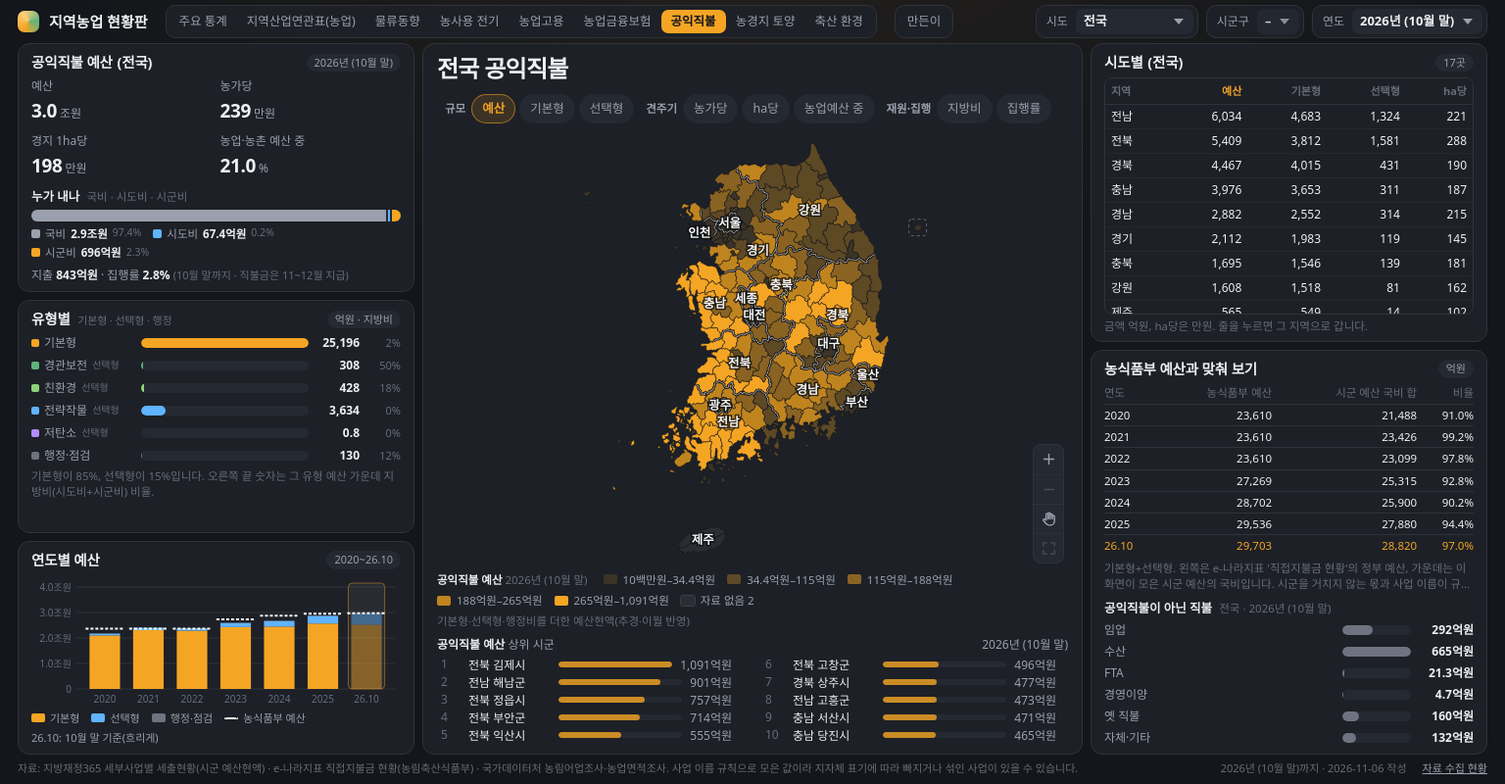
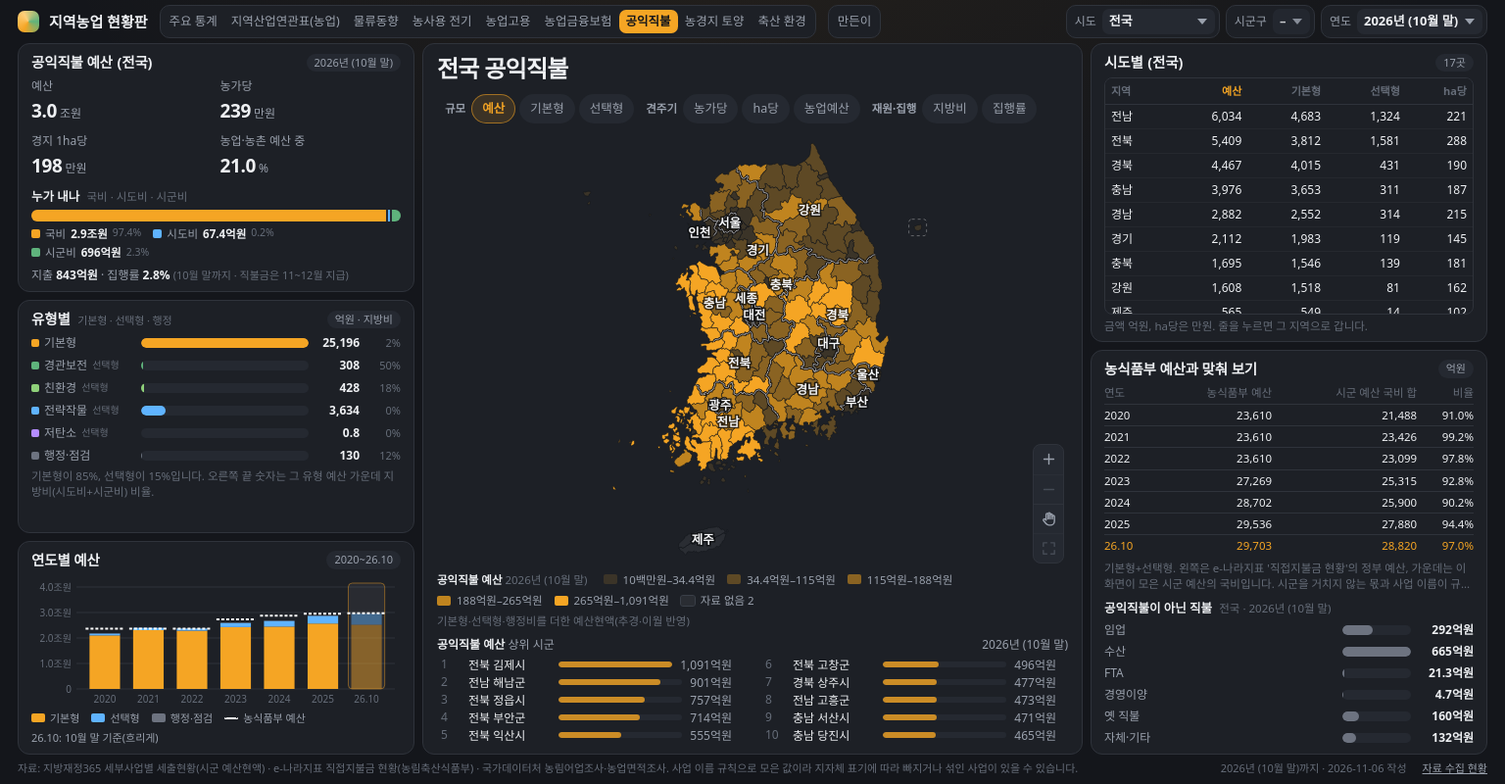
Before and after one commit to eins-going/rStat, a website: page jikbul.html in a window 1536 px wide. Shown: the whole page at 98% size. Drawn offline with nearby package versions, Linux system fonts and the light colour scheme; a web font is replaced by a local one.

Commit message:
메뉴·고르기 칸 여백 줄임(노트북 폭에서 한 줄), 공익직불 재원 색: 국비 주황·시도비 파랑·시군비 초록
Co-Authored-By: Claude Opus 5.5 <noreply@anthropic.com>

```diff
--- a/assets/jikbul.css
+++ b/assets/jikbul.css
@@ -3,9 +3,9 @@
 .jb-dim { color: var(--faint); font-size: 11px; }
 
 /* 재원: 국비·시도비·시군비 */
-.jb-fn, .af-stack-key i.jb-fn { background: #9aa1ad; }
+.jb-fn, .af-stack-key i.jb-fn { background: #f5a524; }
 .jb-fs, .af-stack-key i.jb-fs { background: #5fb3ff; }
-.jb-fg, .af-stack-key i.jb-fg { background: #f5a524; }
+.jb-fg, .af-stack-key i.jb-fg { background: #5fb37c; }
 .af-stack-key em { font-style: normal; color: var(--faint); font-size: 10.5px; }
 
 /* 유형별 */
--- a/assets/jikbul.js
+++ b/assets/jikbul.js
@@ -85,7 +85,7 @@
     { key: "select", group: "규모", chip: "선택형", label: "선택형 공익직불 예산", get: (k, i) => sumC(k, i, J.select), fmt: milS, note: "경관보전·친환경·전략작물·저탄소 직불" },
     { key: "farm", group: "견주기", chip: "농가당", label: "농가당 공익직불 예산", get: (k, i) => { const a = pub(k, i), h = hh(k); return ok(a) && h ? (a * 1e6) / h : null; }, fmt: manS, note: `예산 ÷ 농가 수(${J.den.years.households}년 농림어업조사)` },
     { key: "ha", group: "견주기", chip: "ha당", label: "경지 1ha당 공익직불 예산", get: (k, i) => { const a = pub(k, i), l = land(k); return ok(a) && l ? (a * 1e6) / l : null; }, fmt: manS, note: `예산 ÷ 경지면적(${J.den.years.land}년 농업면적조사)` },
-    { key: "share", group: "견주기", chip: "농업예산 중", label: "농업·농촌 예산 중 공익직불 비중", get: (k, i) => { const a = pub(k, i), b = agri(k, i); return ok(a) && b ? (a / b) * 100 : null; }, fmt: (v) => pctS(v), note: "그 지자체의 농업·농촌 분야 세출 예산(지방재정365 기능별) 가운데 공익직불 몫" },
+    { key: "share", group: "견주기", chip: "농업예산", label: "농업·농촌 예산 중 공익직불 비중", get: (k, i) => { const a = pub(k, i), b = agri(k, i); return ok(a) && b ? (a / b) * 100 : null; }, fmt: (v) => pctS(v), note: "그 지자체의 농업·농촌 분야 세출 예산(지방재정365 기능별) 가운데 공익직불 몫" },
     { key: "local", group: "재원·집행", chip: "지방비", label: "공익직불 예산 중 지방비 비율", get: (k, i) => { const a = pub(k, i); return a ? ((pub(k, i, "sido") + pub(k, i, "sigun")) / a) * 100 : null; }, fmt: (v) => pctS(v), note: "시도비+시군비 ÷ 예산. 기본형은 거의 국비라, 지방비는 주로 경관보전·친환경 매칭과 지자체가 얹어 주는 몫" },
     { key: "exec", group: "재원·집행", chip: "집행률", label: "공익직불 집행률", get: (k, i) => { const a = pub(k, i); return a ? (pub(k, i, "ep") / a) * 100 : null; }, fmt: (v) => pctS(v), note: "지출액 ÷ 예산. 직불금은 11~12월에 지급되어 올해 값은 연말에야 채워진다" },
   ];
--- a/assets/style.css
+++ b/assets/style.css
@@ -71,9 +71,9 @@ body {
 }
 
 /* 화면 전환 탭 */
-.brand-wrap { display: flex; align-items: center; gap: 18px; flex-wrap: wrap; }
-.tabs { display: inline-flex; align-items: center; height: 34px; box-sizing: border-box; background: var(--panel); border: 1px solid var(--line); border-radius: 10px; padding: 3px; }
-.tabs a { color: var(--muted); text-decoration: none; font-size: 12.5px; padding: 3px 10px; border-radius: 7px; white-space: nowrap; }
+.brand-wrap { display: flex; align-items: center; gap: 12px; flex-wrap: wrap; }
+.tabs { display: inline-flex; align-items: center; height: 34px; box-sizing: border-box; background: var(--panel); border: 1px solid var(--line); border-radius: 10px; padding: 2px; }
+.tabs a { color: var(--muted); text-decoration: none; font-size: 12.5px; padding: 3px 7px; border-radius: 7px; white-space: nowrap; }
 .tabs a:hover { color: var(--text); }
 .tabs a[aria-current="page"] { color: #14161b; background: var(--accent); font-weight: 700; }
 .tabs a:focus-visible { outline: 2px solid var(--accent); outline-offset: 2px; }
@@ -607,7 +607,7 @@ body {
   .select select { width: 100%; }
 }
 @media (max-width: 400px) {
-  .tabs a { padding: 3px 7px; }
+  .tabs a { padding: 3px 5px; }
 }
 
 @media (prefers-reduced-motion: reduce) {
@@ -630,14 +630,22 @@ body {
 .src-btn:hover, .src-btn[aria-expanded="true"] { color: var(--accent); }
 .panel-head .head-right { display: flex; align-items: center; gap: 8px; }
 
+/* 노트북 폭(1281~1440px): 메뉴와 고르기 칸이 한 줄에 들어가게 메뉴 글자·여백을 조금 줄인다 */
+@media (min-width: 1281px) and (max-width: 1440px) {
+  .brand-wrap { gap: 8px; }
+  .tabs a { font-size: 12px; padding: 3px 5px; }
+  .about-btn { padding: 0 7px; font-size: 12px; }
+}
+
 /* 한 화면 맞춤: 넓고 충분히 높은 화면에서는 페이지를 창 높이에 맞춘다 */
 @media (min-width: 1281px) and (min-height: 720px) {
   :root { --gap: 10px; }
   html, body { height: 100%; overflow: hidden; }
   .app { height: 100vh; display: flex; flex-direction: column; max-width: 1760px; padding: 0 18px 8px; }
-  .topbar { padding: 8px 0; }
-  .select { padding: 3px 4px 3px 10px; }
-  .select select { padding: 3px 28px 3px 8px; font-size: 13px; }
+  .topbar { padding: 8px 0; gap: 10px; }
+  .controls { gap: 6px; }
+  .select { padding: 3px 4px 3px 8px; gap: 6px; }
+  .select select { padding: 3px 24px 3px 7px; font-size: 13px; background-position: right 8px center; }
   .ticker { margin: 0 0 10px; }
   .ticker-track { padding: 5px 0; }
   .tk { padding: 2px 8px; font-size: 12px; }
@@ -982,7 +990,7 @@ body {
 .chart-tip[hidden] { display: none; }
 
 /* 만든이 버튼 (assets/about.js) — 누르면 만든이 화면(about.html) */
-.about-btn { display: inline-flex; align-items: center; height: 34px; box-sizing: border-box; padding: 0 12px; font-size: 12.5px; color: var(--muted); text-decoration: none; background: var(--panel); border: 1px solid var(--line); border-radius: 10px; white-space: nowrap; }
+.about-btn { display: inline-flex; align-items: center; height: 34px; box-sizing: border-box; padding: 0 9px; font-size: 12.5px; color: var(--muted); text-decoration: none; background: var(--panel); border: 1px solid var(--line); border-radius: 10px; white-space: nowrap; }
 .about-btn:hover { color: var(--text); border-color: #4a4f59; }
 .about-btn:focus-visible { outline: 2px solid var(--accent); outline-offset: 2px; }
 .about-btn[aria-current="page"] { color: #14161b; background: var(--accent); border-color: var(--accent); font-weight: 700; }
```
